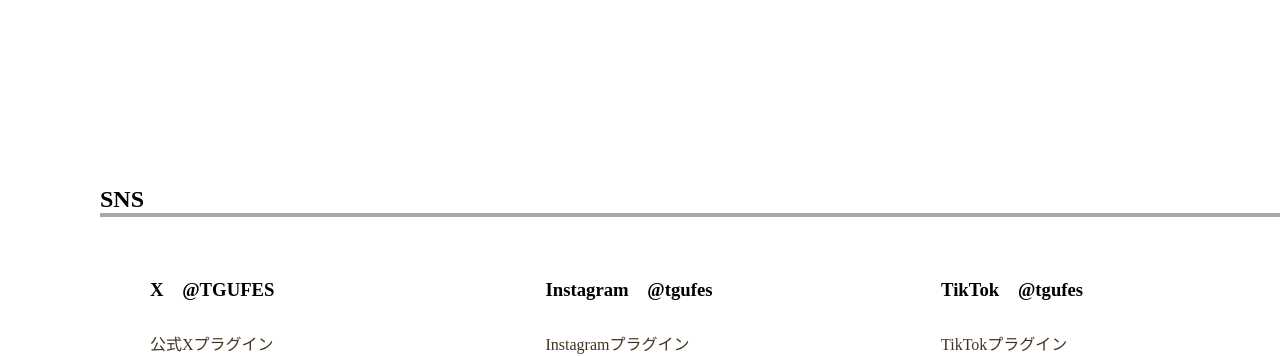
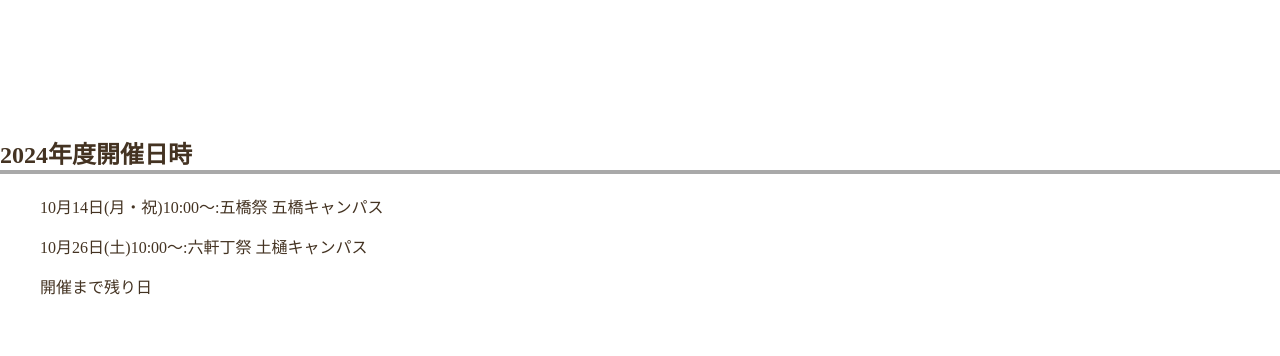
Before and after one commit to nobekawashuto/2024TGUFES, a Next.js app in the folder tgufes/: page / in a window 1280 px wide. Shown: the part 960-1316 px from the top of the page. Built offline with nearby package versions, Linux system fonts and the light colour scheme; a web font is replaced by a local one.

Commit message:
開催日時セクションを追加しました

```diff
--- /dev/null
+++ b/tgufes/src/components/schedule.tsx
@@ -0,0 +1,25 @@
+import React from 'react'
+
+type Props = {}
+
+const Schedule = (props: Props) => {
+    let count = 0
+    return (
+        <>
+            <div className='schedule'>
+
+                <h2 className='date-title'>2024年度開催日時</h2>
+
+                <div className='date'>
+                    <ul>10月14日(月・祝)10:00〜:五橋祭 五橋キャンパス</ul>
+                    <ul>10月26日(土)10:00〜:六軒丁祭 土樋キャンパス</ul>
+                </div>
+                <div className='countdown'>
+                    <ul>開催まで残り日</ul>
+                </div>
+            </div >
+        </>
+    )
+};
+
+export default Schedule
--- a/tgufes/src/pages/index.tsx
+++ b/tgufes/src/pages/index.tsx
@@ -4,6 +4,7 @@ import Link from 'next/link';
 import HeaderMenu from "@/components/headerMenu";
 import Footer from "@/components/Footer";
 import ImageSlider from "@/components/ImageSlider";
+import Schedule from "@/components/schedule";
 
 const inter = Inter({ subsets: ["latin"] });
 
@@ -26,7 +27,7 @@ export default function Home() {
 
     </div> */}
       {/* </div> */}
-
+      <Schedule/>
       <div className="sns">
         <h2 className="sns-title">SNS</h2>
         <br />
--- a/tgufes/src/styles/globals.css
+++ b/tgufes/src/styles/globals.css
@@ -147,6 +147,13 @@ a:hover::before {
   height: 1000px;
 }
 
+
+/*開催日時セクション*/
+.date-title{
+  border-bottom: 4px solid darkgrey;
+}
+
+
 /*SNSセクション*/
 .sns {
   background: white;
```
